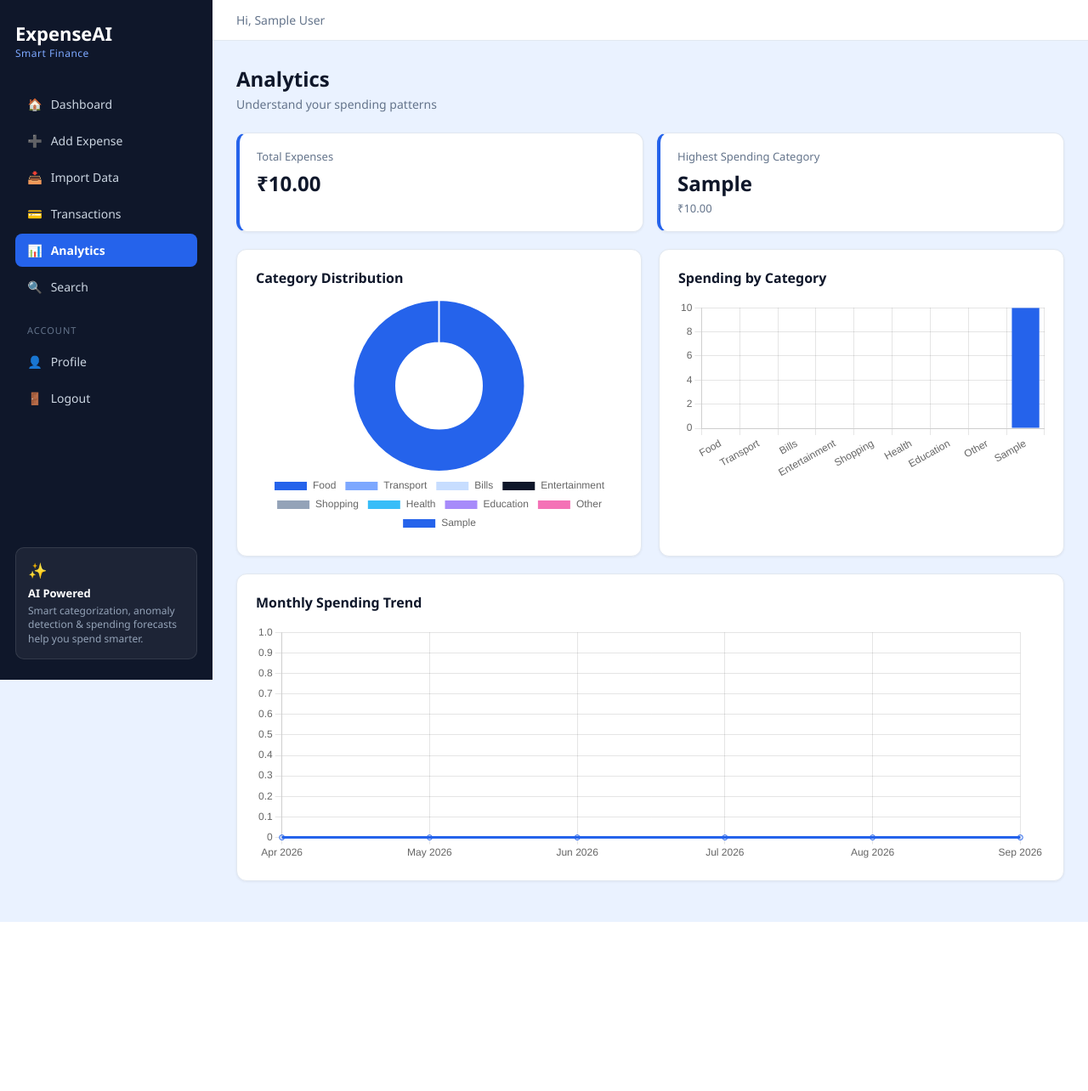
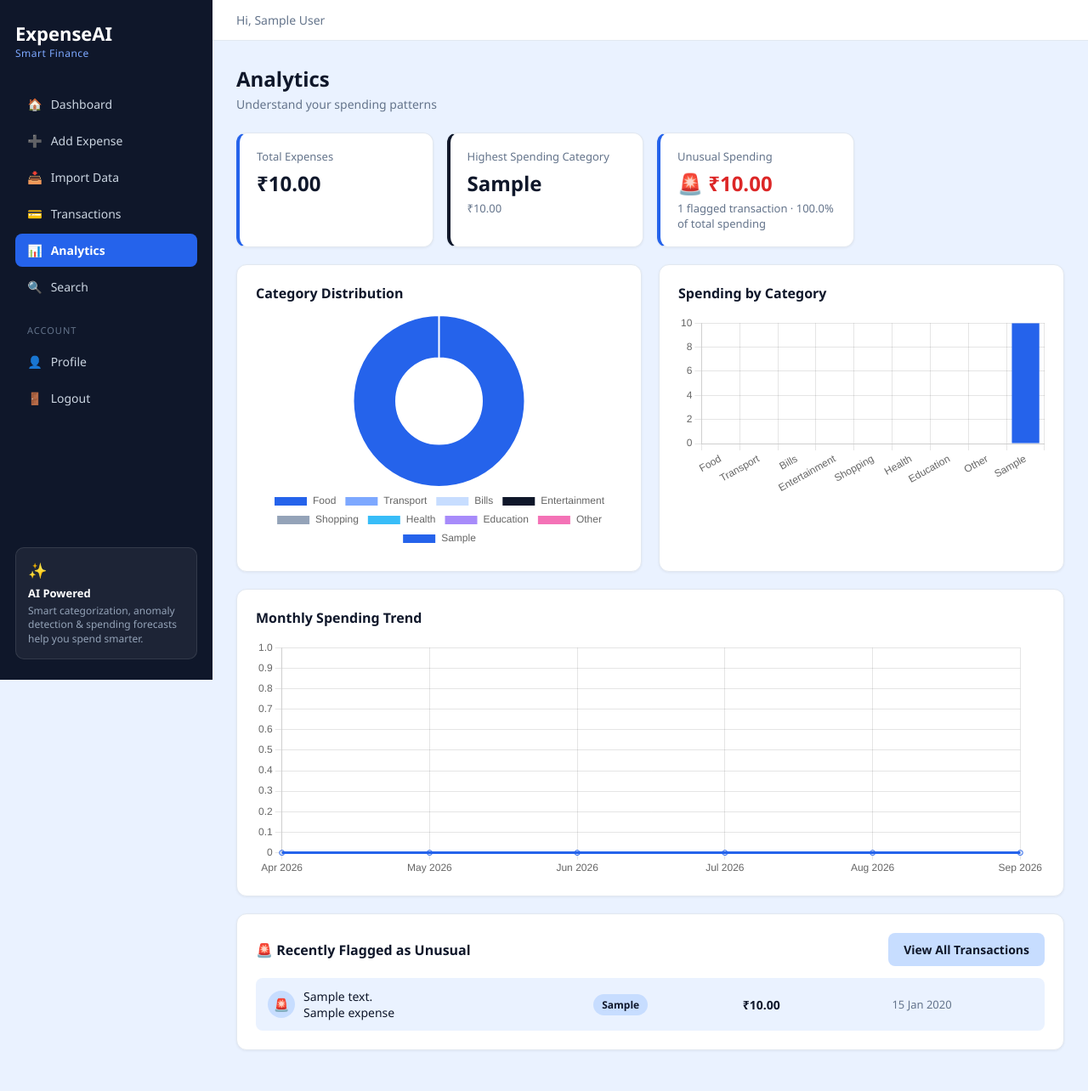
Before and after one commit to muzakkiratah/EXPENSE-AI-TRACKER-2.0, a Flask app: page /analytics in a window 1280 px wide. Shown: the whole page at 85% size. Before the commit the page ends 1085 px from the top, so only its background shows below. Run offline with Flask 3, Linux system fonts and the light colour scheme; the visitor is signed in with stand-in values (Sample User, id 1); tables that the repository leaves empty hold one stand-in row (values such as "Sample post").

Commit message:
Enhance analytics page with anomaly detection features

```diff
--- a/templates/analytics.html
+++ b/templates/analytics.html
@@ -8,15 +8,25 @@
 </div>
 
 {% if has_data %}
-<div class="stat-grid stat-grid-2">
-  <div class="stat-card">
+<div class="stat-grid stat-grid-3">
+  <div class="stat-card accent-blue">
     <div class="stat-label">Total Expenses</div>
     <div class="stat-value">₹{{ "%.2f"|format(total_spent) }}</div>
   </div>
-  <div class="stat-card">
+  <div class="stat-card accent-navy">
     <div class="stat-label">Highest Spending Category</div>
     <div class="stat-value">{{ highest_category or "N/A" }}</div>
     <div class="stat-sub">₹{{ "%.2f"|format(highest_amount) }}</div>
+  </div>
+  <div class="stat-card {% if anomaly_count > 0 %}accent-danger{% else %}accent-medium{% endif %}">
+    <div class="stat-label">Unusual Spending</div>
+    {% if anomaly_count > 0 %}
+      <div class="stat-value negative">🚨 ₹{{ "%.2f"|format(anomaly_total) }}</div>
+      <div class="stat-sub">{{ anomaly_count }} flagged transaction{{ 's' if anomaly_count != 1 else '' }} · {{ anomaly_percent_of_spending }}% of total spending</div>
+    {% else %}
+      <div class="stat-value">₹0.00</div>
+      <div class="stat-sub">No unusual spending detected</div>
+    {% endif %}
   </div>
 </div>
 
@@ -35,6 +45,30 @@
   <div class="card-header"><h2>Monthly Spending Trend</h2></div>
   <canvas id="monthlyLineChart"></canvas>
 </div>
+
+{% if recent_anomalies %}
+<div class="card">
+  <div class="card-header">
+    <h2>🚨 Recently Flagged as Unusual</h2>
+    <a href="{{ url_for('expenses') }}" class="btn-secondary">View All Transactions</a>
+  </div>
+  <div class="transaction-list">
+    {% for exp in recent_anomalies %}
+      <div class="transaction-row anomaly-row">
+        <div class="transaction-icon">🚨</div>
+        <div class="transaction-desc">
+          {{ exp.description }}
+          <div class="anomaly-reason-text">{{ exp.anomaly_reason }}</div>
+        </div>
+        <div class="badge badge-{{ exp.category|lower|replace(' ', '-') }}">{{ exp.category }}</div>
+        <div class="transaction-amount">₹{{ "%.2f"|format(exp.amount) }}</div>
+        <div class="transaction-date">{{ exp.date.strftime("%d %b %Y") }}</div>
+      </div>
+    {% endfor %}
+  </div>
+</div>
+{% endif %}
+
 {% else %}
 <div class="card">
   <div class="empty-state">
```
